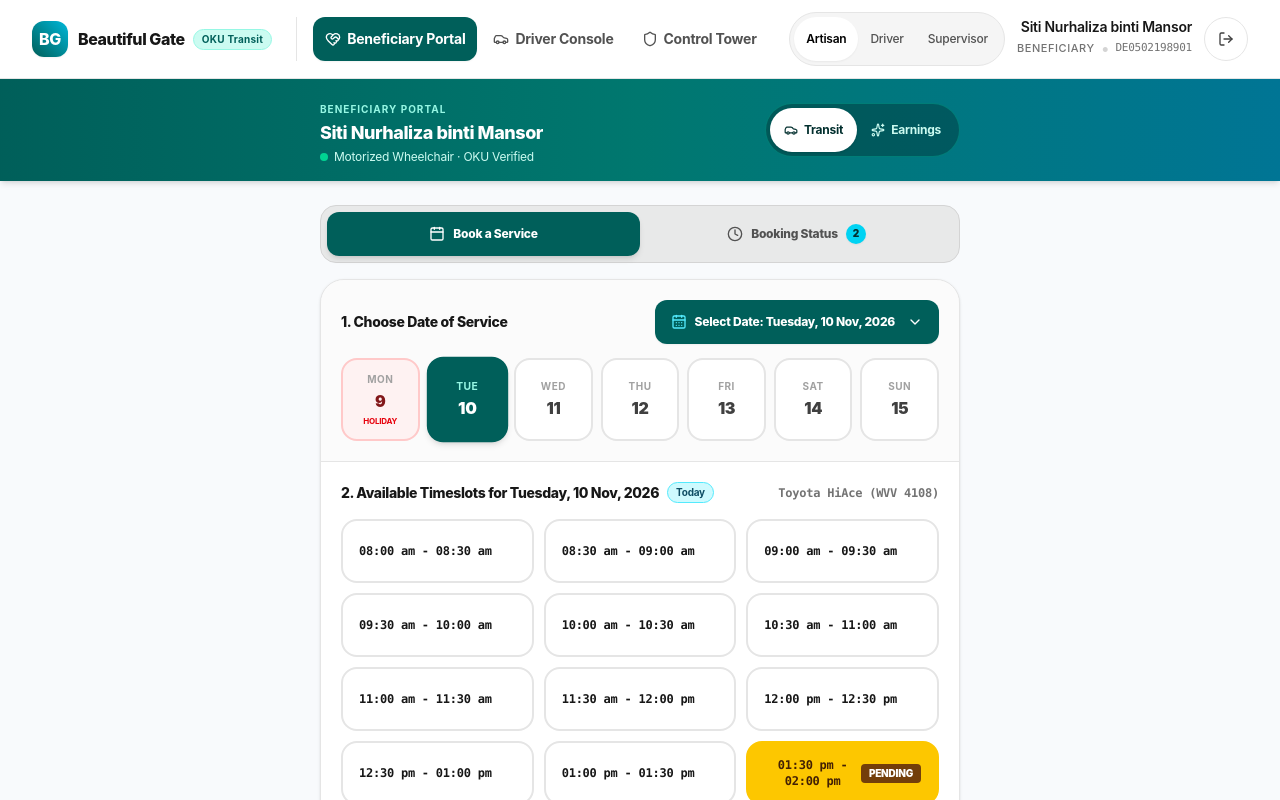
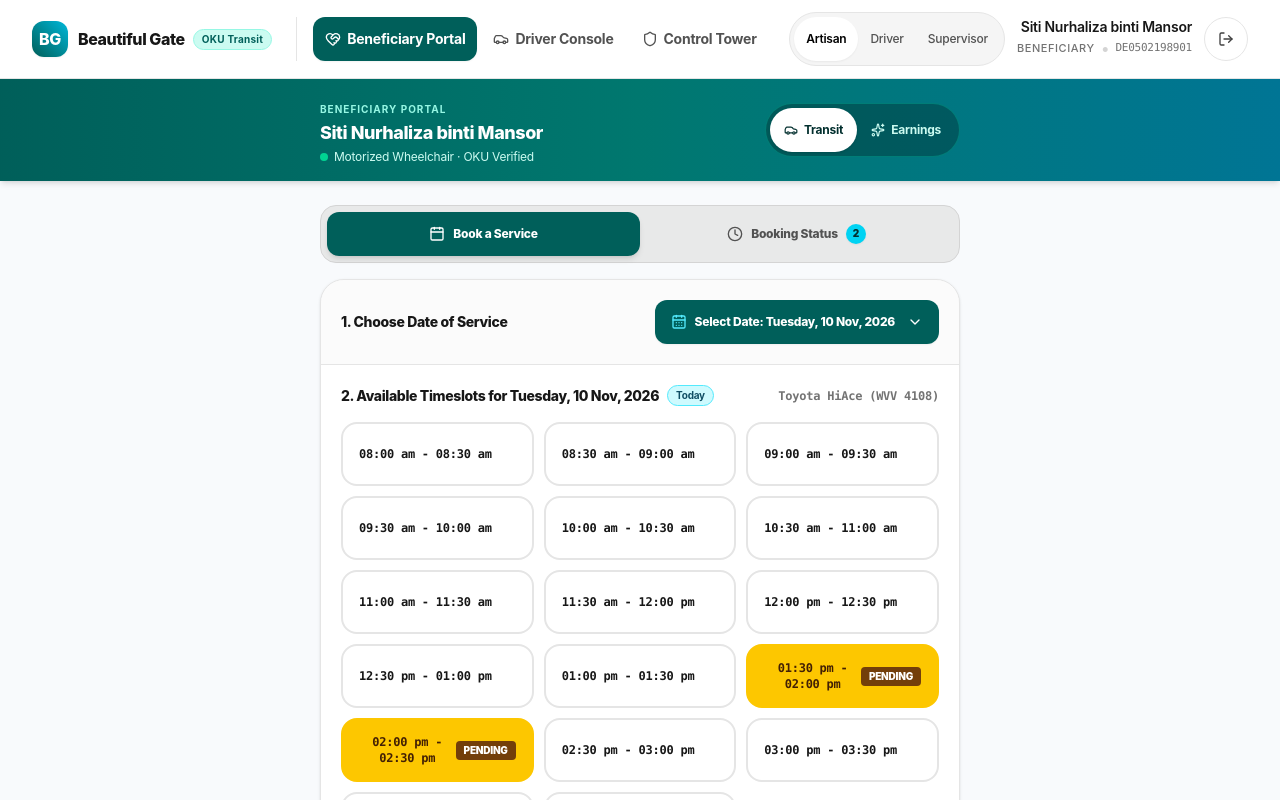
Before and after one commit to norman-AI-2025/BeautifulGate, a Next.js app: page /portal in a window 1280 px wide. Shown: the top 800 px of the page. Built offline with nearby package versions, Linux system fonts and the light colour scheme.

Commit message:
refactor: remove 7-day quick buttons, retain only Select Date expandable calendar button

```diff
--- a/src/components/WeeklyTimetable.tsx
+++ b/src/components/WeeklyTimetable.tsx
@@ -65,11 +65,6 @@ export const WeeklyTimetable: React.FC<WeeklyTimetableProps> = ({
     'January', 'February', 'March', 'April', 'May', 'June',
     'July', 'August', 'September', 'October', 'November', 'December'
   ];
-
-  const handleSelectDay = (day: DaySchedule) => {
-    setSelectedDayObj(day);
-    setSelectedIsoDate(day.isoDate);
-  };
 
   const handleSelectCalendarDate = (year: number, month: number, day: number) => {
     const isoDate = `${year}-${String(month + 1).padStart(2, '0')}-${String(day).padStart(2, '0')}`;
@@ -280,42 +275,6 @@ export const WeeklyTimetable: React.FC<WeeklyTimetableProps> = ({
             </p>
           </div>
         )}
-
-        {/* Quick Date Selector Cards */}
-        <div className="grid grid-cols-7 gap-2">
-          {DEFAULT_DAYS.map((day) => {
-            const isSelected = selectedIsoDate === day.isoDate;
-
-            return (
-              <button
-                key={day.key}
-                type="button"
-                onClick={() => handleSelectDay(day)}
-                className={`py-3 px-1 rounded-2xl text-center transition-all tap-target flex flex-col items-center justify-center border-2 ${
-                  isSelected
-                    ? 'bg-teal-800 text-white border-teal-800 shadow-md scale-[1.03]'
-                    : day.isHoliday
-                    ? 'bg-red-50 text-red-900 border-red-200 hover:border-red-400'
-                    : day.isToday
-                    ? 'bg-cyan-50 text-cyan-900 border-cyan-400 hover:bg-cyan-100'
-                    : 'bg-white text-neutral-700 border-neutral-200 hover:border-neutral-400'
-                }`}
-              >
-                <span className={`text-[10px] font-bold uppercase tracking-wider ${isSelected ? 'text-teal-200' : 'text-neutral-400'}`}>
-                  {day.name.slice(0, 3)}
-                </span>
-                <span className="text-base font-black tracking-tight mt-0.5">
-                  {day.dateStr.split(' ')[0]}
-                </span>
-                {day.isHoliday && (
-                  <span className={`text-[8px] font-bold uppercase mt-0.5 ${isSelected ? 'text-red-200' : 'text-red-600'}`}>
-                    Holiday
-                  </span>
-                )}
-              </button>
-            );
-          })}
-        </div>
       </div>
 
       {/* 2. EXPANDED TIMETABLE FOR THAT PARTICULAR DATE ONLY */}
```
